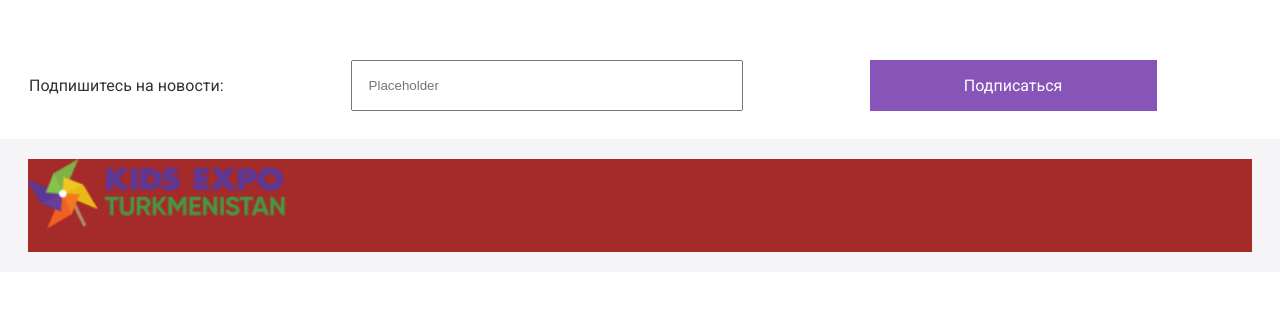
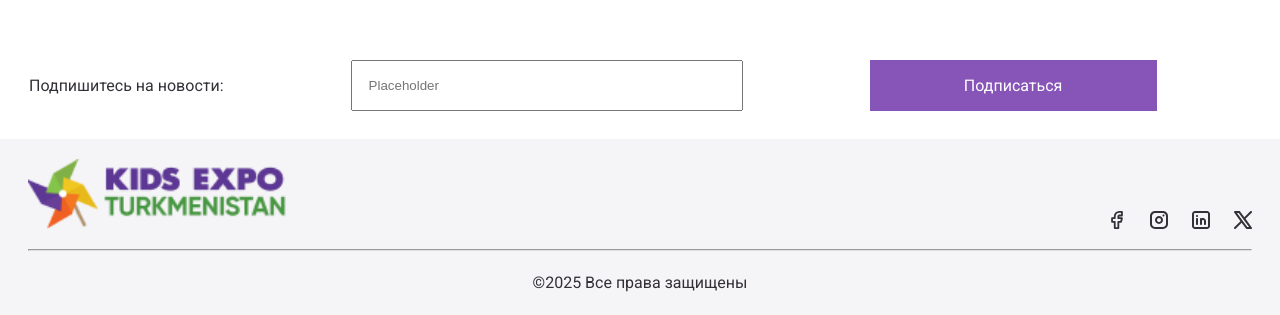
Before and after one commit to eziz-tajiev/kids-expo, a React (Vite) app: page / in a window 1280 px wide. Shown: the part 768-1083 px from the top of the page. Before the commit the page ends 1040 px from the top, so only its background shows below. Built offline with nearby package versions, Linux system fonts and the light colour scheme.

Commit message:
add changes in layout

```diff
--- a/src/components/Fotter/Fotter.tsx
+++ b/src/components/Fotter/Fotter.tsx
@@ -7,15 +7,17 @@ export const Footer = () => {
       <FotterSubscribe />
       <div className={styles.section}>
         <div className={styles.container}>
-          <div>
+          <div className={styles.logoIcon}>
             <img src="/images/logo.png" width={259} height={70} alt="logo" />
-            <div>
-              <img />
-              <img />
-              <img />
-              <img />
+            <div className={styles.groupIcon}>
+              <img className={styles.icon} src="/icons/facebook.svg" />
+              <img className={styles.icon} src="/icons/instagram.svg" />
+              <img className={styles.icon} src="/icons/linkedIn.svg" />
+              <img className={styles.icon} src="/icons/twiter.svg" />
             </div>
           </div>
+          <hr className={styles.hr} />
+          <p className={styles.right}>©2025 Все права защищены</p>
         </div>
       </div>
     </footer>
--- a/src/components/Fotter/fotter.module.css
+++ b/src/components/Fotter/fotter.module.css
@@ -4,8 +4,33 @@
 }
 
 .container {
-  background-color: brown;
+  /* background-color: brown; */
   max-width: 1224px;
   width: 100%;
   margin: 0 auto;
 }
+
+.logoIcon {
+  display: flex;
+  justify-content: space-between;
+}
+
+.groupIcon {
+  display: flex;
+  gap: 24px;
+  align-self: flex-end;
+}
+
+.icon {
+  height: 18px;
+  width: 18px;
+}
+
+.hr {
+  border-bottom: 1px solid var(--neutral-100);
+  margin: 20px 0;
+}
+
+.right {
+  text-align: center;
+}
--- a/src/components/Header/Header.tsx
+++ b/src/components/Header/Header.tsx
@@ -20,7 +20,7 @@ export const Header = () => {
           <div className={styles.rightSide}>
             <div className={styles.phone}>
               <img src="/icons/phone.svg" alt="phoneIcon" height={14} width={14} />
-              <span>+993(62) 00-62-00</span>
+              <span className={styles.phoneNumber}>+993(62) 00-62-00</span>
             </div>
             <div className={styles.changeLanguage}>
               <img src="/images/russianFlag.png" alt="russianFlag" />
--- a/src/components/Header/header.module.css
+++ b/src/components/Header/header.module.css
@@ -45,6 +45,10 @@
   gap: 4px;
 }
 
+.phoneNumber {
+  font-weight: 500;
+}
+
 .changeLanguage {
   display: flex;
   align-items: center;
--- a/src/global.css
+++ b/src/global.css
@@ -82,6 +82,10 @@ button {
   cursor: pointer;
 }
 
+p {
+  line-height: 150%;
+}
+
 .main-content {
   min-height: calc(100vh - 104px);
 }
```
